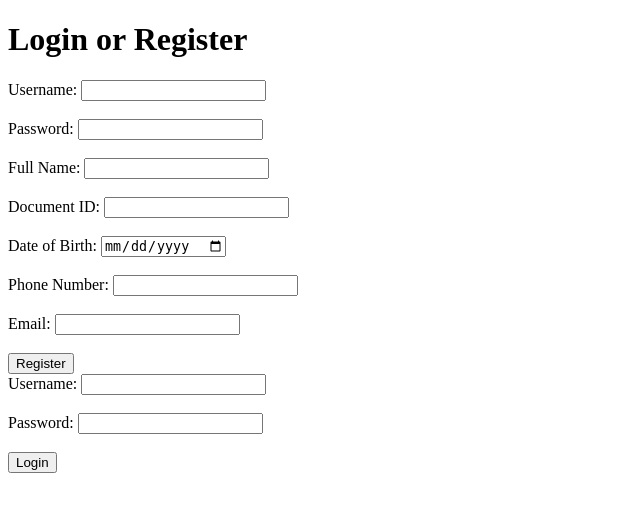
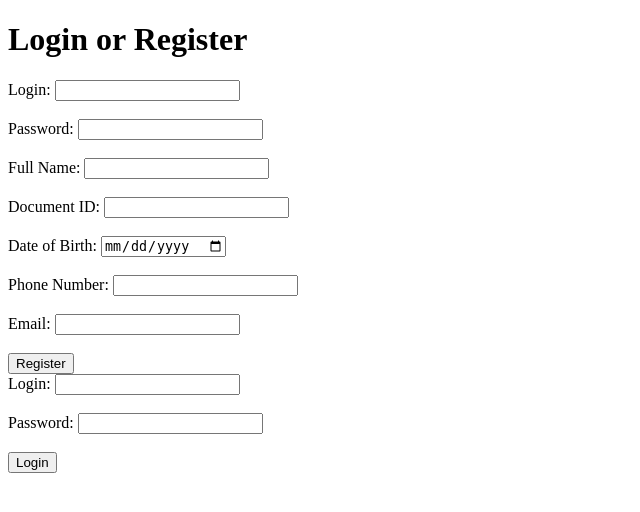
Before and after one commit to ostrrovska/ski_resort, a Flask app: page /clients/auth in a window 1280 px wide. Shown: the top 512 px of the page, without its empty margins (0-640 px from the left). Run offline with Flask 3, Linux system fonts and the light colour scheme.

Commit message:
Adjust controller and templates for seperate login/pass/auth rights storing

```diff
--- a/controllers/client_controller.py
+++ b/controllers/client_controller.py
@@ -18,27 +18,27 @@ def register():
     date_of_birth = request.form['date_of_birth']
     phone_number = request.form['phone_number']
     email = request.form['email']
-    username = request.form['username']
+    login = request.form['login']
     password = request.form['password']
-    client = client_service.register(full_name, document_id, date_of_birth, phone_number, email, username, password)
+    client = client_service.register(full_name, document_id, date_of_birth, phone_number, email, login, password)
     if client:
         flash('Account created successfully. Please login.')
         return redirect(url_for('client.auth_page'))
     else:
-        flash('Account already exists')
+        flash('A user with this login already exists.')
         return redirect(url_for('client.auth_page'))
 
 
 @client_controller.route('/login', methods=['POST'])
 def login():
-    username = request.form['username']
+    login = request.form['login']
     password = request.form['password']
-    client = client_service.login(username, password)
+    client = client_service.login(login, password)
     if client:
         session['client_id'] = client.id
         return redirect(url_for('client.list_clients'))
     else:
-        flash('Invalid username or password')
+        flash('Invalid login or password')
         return redirect(url_for('client.auth_page'))
 
 
@@ -58,16 +58,6 @@ def list_clients():
                                      filter_by=filter_by, filter_value=filter_value)
     return render_template('clients.html', clients=clients)
 
-
-@client_controller.route('/add', methods=['POST'])
-def add():
-    full_name = request.form['full_name']
-    document_id = request.form['document_id']
-    date_of_birth = request.form['date_of_birth']
-    phone_number = request.form['phone_number']
-    email = request.form['email']
-    client_service.add(full_name, document_id, date_of_birth, phone_number, email)
-    return redirect(url_for('client.list_clients'))
 
 
 @client_controller.route('/edit/<int:id>', methods=['GET'])
--- a/models/client.py
+++ b/models/client.py
@@ -1,4 +1,5 @@
 from models import db
+from sqlalchemy.orm import backref
 
 class Client(db.Model):
     __tablename__ = 'client'
@@ -10,7 +11,7 @@ class Client(db.Model):
     phone_number = db.Column(db.String(100), nullable=False)
     email = db.Column(db.String(100), nullable=False)
     authorization_fkey = db.Column(db.Integer, db.ForeignKey('keys.id'), nullable=False)
-    key = db.relationship('Key', backref='client')
+    key = db.relationship('Key', backref=backref('client', uselist=False))
 
 
     def __init__(self, full_name, document_id, date_of_birth, phone_number, email, authorization_fkey):
--- a/services/client_service.py
+++ b/services/client_service.py
@@ -10,8 +10,9 @@ class ClientService:
     def register(full_name, document_id, date_of_birth, phone_number, email, login, password):
         if Key.query.filter_by(login=login).first():
             return None
+        new_key = Key(login=login, access_right='authorized')
+        new_key.set_password(password)
 
-        new_key = Key(login=login, password=password, access_right='authorized')
         db.session.add(new_key)
         db.session.commit()
 
--- a/templates/auth.html
+++ b/templates/auth.html
@@ -20,8 +20,8 @@
 
     <!-- Form for registration and login -->
     <form method="POST">
-        <label for="username">Username:</label>
-        <input type="text" id="username" name="username" required><br><br>
+        <label for="login">Login:</label>
+        <input type="text" id="login" name="login" required><br><br>
 
         <label for="password">Password:</label>
         <input type="password" id="password" name="password" required><br><br>
@@ -46,8 +46,8 @@
     </form>
 
     <form method="POST">
-        <label for="username">Username:</label>
-        <input type="text" id="username" name="username" required><br><br>
+        <label for="login">Login:</label>
+        <input type="text" id="login" name="login" required><br><br>
 
         <label for="password">Password:</label>
         <input type="password" id="password" name="password" required><br><br>
--- a/templates/clients.html
+++ b/templates/clients.html
@@ -86,7 +86,7 @@
 </table>
 
 <h2>Add New Client</h2>
-<form action="{{ url_for('client.add') }}" method="POST">
+<form action="{{ url_for('client.register') }}" method="POST">
     <label for="full_name">Full Name:</label>
     <input type="text" id="full_name" name="full_name" required><br><br>
 
```
Also changed, not shown: models/key.py (+8 -8 lines).
